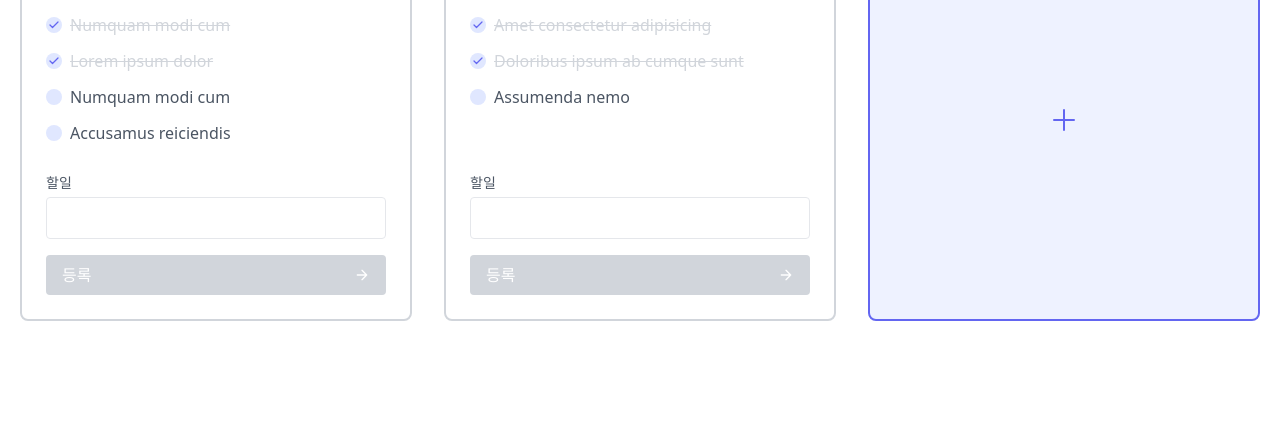
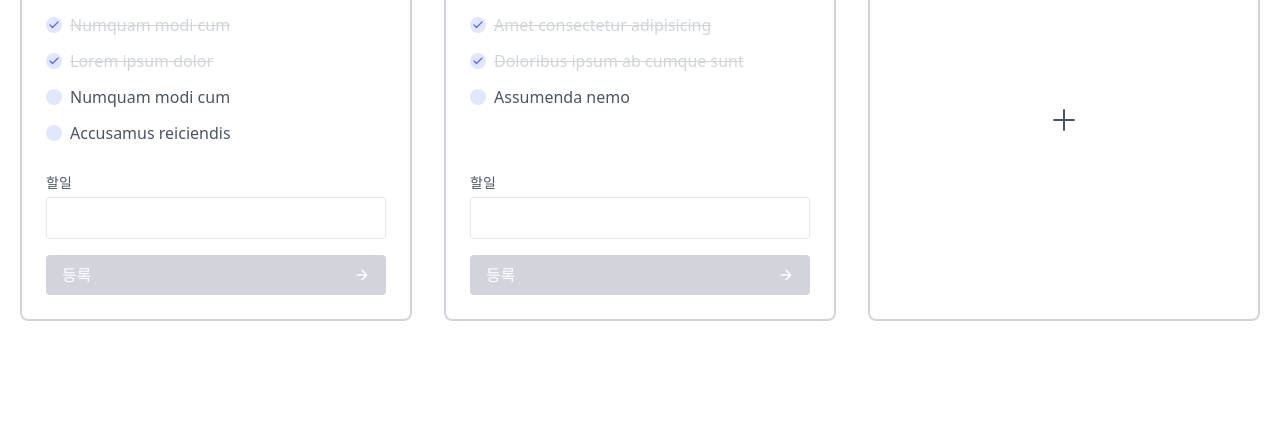
Before and after one commit to emoket/topic-based-todo-app, a website: page src/index.html in a window 1280 px wide. Shown: the part 398-844 px from the top of the page. Drawn offline with Linux system fonts and the light colour scheme.

Commit message:
add task button css modified

```diff
--- a/src/index.html
+++ b/src/index.html
@@ -134,8 +134,8 @@
           </div>
           <!-- Add Task Card -->
           <div id="add-task" class="p-4 xl:w-1/3 md:w-1/2 w-full group">
-            <div class="h-full p-6 rounded-lg border-2 bg-indigo-50 border-indigo-500 flex items-center place-content-center relative overflow-hidden">
-              <svg xmlns="http://www.w3.org/2000/svg" viewBox="0 0 24 24" fill="currentColor" class="w-8 h-8 text-indigo-500 group-hover:scale-125 transform-gpu transition-transform duration-200 ease-in-out">
+            <div class="h-full p-6 rounded-lg border-2 bg-gray-50 border-gray-300 flex items-center place-content-center relative overflow-hidden group-hover:bg-indigo-50 group-hover:border-indigo-500 flex-col transition-colors duration-200 ease-in-out">
+              <svg xmlns="http://www.w3.org/2000/svg" viewBox="0 0 24 24" fill="currentColor" class="w-8 h-8 text-gray-400 group-hover:text-indigo-500 transform-gpu transition-all duration-200 ease-in-out">
                 <path fill-rule="evenodd" d="M12 3.75a.75.75 0 01.75.75v6.75h6.75a.75.75 0 010 1.5h-6.75v6.75a.75.75 0 01-1.5 0v-6.75H4.5a.75.75 0 010-1.5h6.75V4.5a.75.75 0 01.75-.75z" clip-rule="evenodd" />
               </svg>
             </div>
```
